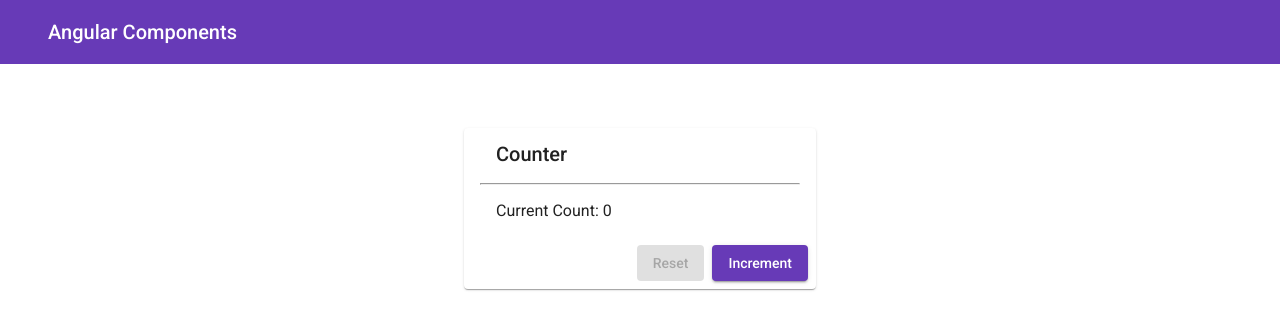
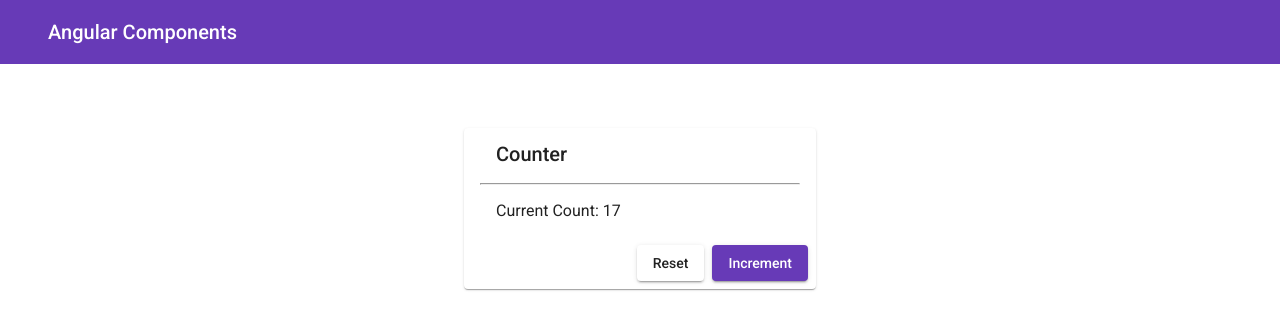
Before and after one commit to lean-ng/edu-components, an Angular app: page / in a window 1280 px wide. Shown: the top 330 px of the page. Built offline with nearby package versions, Linux system fonts and the light colour scheme.

Commit message:
Add an input property.

```diff
--- a/src/app/app.component.html
+++ b/src/app/app.component.html
@@ -1,4 +1,4 @@
 <app-header></app-header>
 <main>
-  <counter-card></counter-card>
+  <counter-card [count]="17"></counter-card>
 </main>
--- a/src/app/components/counter/card/card.component.ts
+++ b/src/app/components/counter/card/card.component.ts
@@ -1,4 +1,4 @@
-import { Component, OnInit } from '@angular/core';
+import { Component, Input, OnInit } from '@angular/core';
 
 @Component({
   selector: 'counter-card',
@@ -7,6 +7,7 @@ import { Component, OnInit } from '@angular/core';
 })
 export class CardComponent implements OnInit {
 
+  @Input()
   count = 0;
 
   constructor() { }
```
